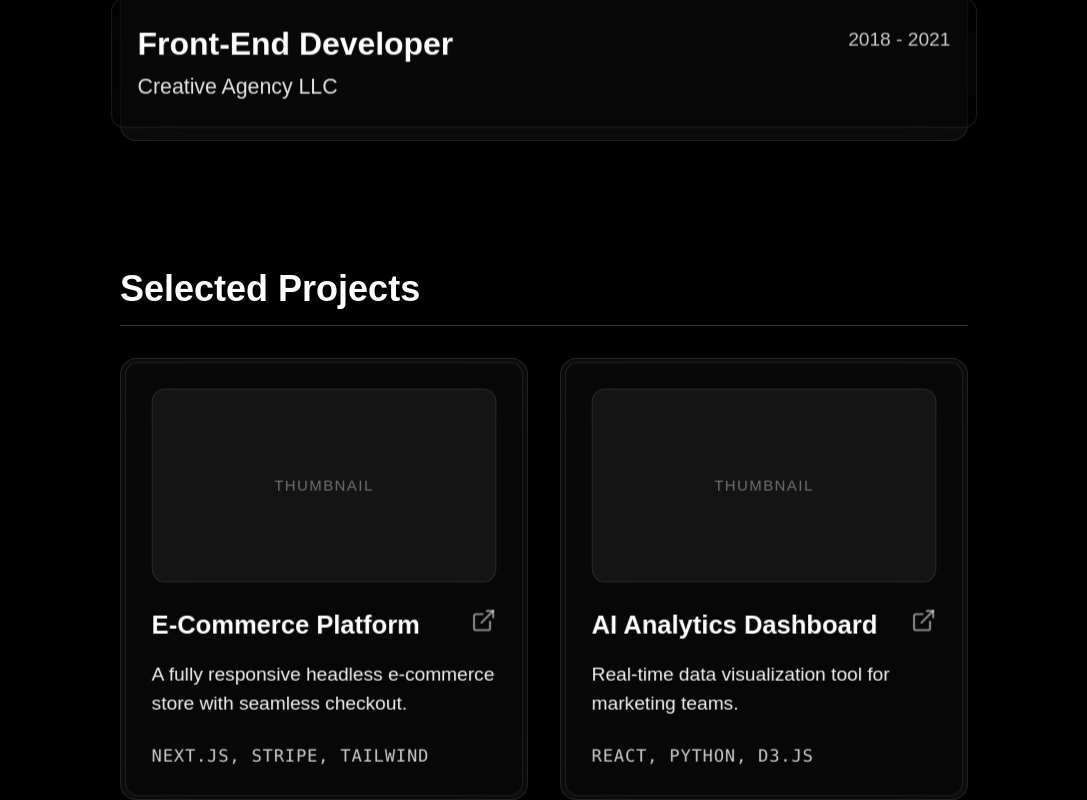
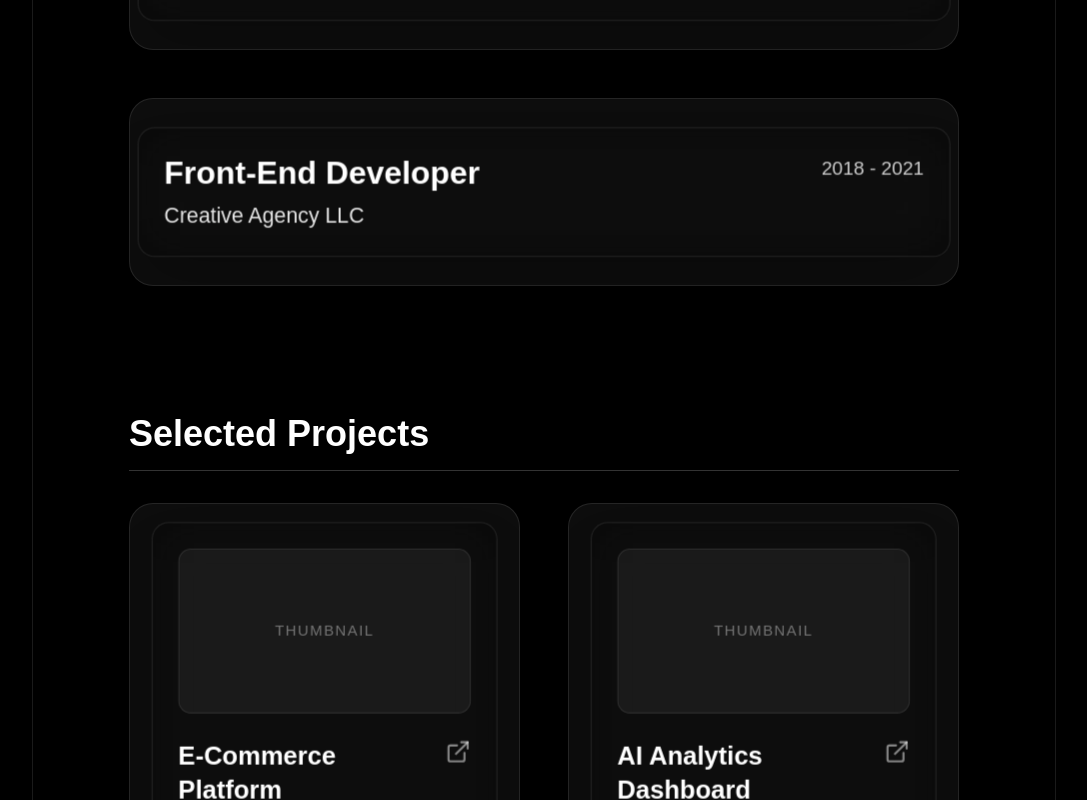
Before and after one commit to bujjujj/personal-portfolio, a Next.js app: page / in a window 1280 px wide. Shown: the part 940-1740 px from the top of the page, without its empty margins (96-1183 px from the left). Built offline with nearby package versions, Linux system fonts and the light colour scheme; a web font is replaced by a local one.

Commit message:
padding update

```diff
--- a/app/page.tsx
+++ b/app/page.tsx
@@ -66,12 +66,13 @@ function ExpandableExperience({ exp }: { exp: any }) {
   return (
     <motion.div layout className="w-full relative z-10">
       <TiltWrapper disabled={isOpen}>
+        {/* UPDATED: Increased padding to p-6 md:p-8 and rounded-3xl to make the base card a larger frame */}
         <motion.div
           layoutId={`popover-base-${uniqueId}`}
-          className={`w-full rounded-2xl transition-colors ${
+          className={`w-full rounded-3xl transition-colors ${
             isOpen
-              ? "bg-white/10 border border-white/20 shadow-2xl p-2"
-              : "bg-white/5 border border-white/10 p-4 cursor-pointer hover:bg-white/10"
+              ? "bg-white/10 border border-white/20 shadow-2xl p-4 md:p-6"
+              : "bg-white/5 border border-white/10 p-6 md:p-8 cursor-pointer hover:bg-white/10"
           }`}
           onClick={() => !isOpen && setIsOpen(true)}
           style={{ transformStyle: "preserve-3d" }}
@@ -80,7 +81,7 @@ function ExpandableExperience({ exp }: { exp: any }) {
             layoutId={`popover-floating-${uniqueId}`}
             animate={{ z: isOpen ? 0 : 60 }}
             style={{ transformStyle: "preserve-3d" }}
-            className={`w-full h-full flex flex-col rounded-xl transition-colors duration-300 ${
+            className={`w-full h-full flex flex-col rounded-2xl transition-colors duration-300 ${
               isOpen
                 ? "bg-transparent p-6"
                 : "bg-black/40 backdrop-blur-xl border border-white/10 shadow-2xl p-6"
@@ -133,7 +134,9 @@ function ExpandableExperience({ exp }: { exp: any }) {
 export default function Home() {
   return (
     <ShaderBackground>
-      <main className="max-w-4xl mx-auto px-6 py-24 md:py-32 space-y-32">
+      <div className="w-full min-h-screen py-12 px-4 md:px-8 lg:py-24">
+
+        <main className="max-w-5xl mx-auto p-8 md:p-16 lg:p-24 rounded-[3rem] bg-black/20 backdrop-blur-md border border-white/10 shadow-[0_0_50px_rgba(0,0,0,0.3)] space-y-32 relative z-20">
 
           {/* HERO SECTION */}
           <motion.section
@@ -168,7 +171,7 @@ export default function Home() {
           {/* EXPERIENCE SECTION */}
           <motion.section initial="hidden" whileInView="visible" viewport={{ once: true, margin: "-100px" }} variants={fadeUp} className="relative z-20">
             <h2 className="text-4xl font-bold font-display text-white mb-8 border-b border-white/20 pb-4">Experience</h2>
-          <div className="space-y-8 flex flex-col">
+            <div className="space-y-12 flex flex-col">
               {experiences.map((exp) => (
                 <ExpandableExperience key={exp.id} exp={exp} />
               ))}
@@ -178,22 +181,20 @@ export default function Home() {
           {/* PROJECTS SECTION */}
           <motion.section initial="hidden" whileInView="visible" viewport={{ once: true, margin: "-100px" }} variants={fadeUp} className="relative z-20">
             <h2 className="text-4xl font-bold font-display text-white mb-8 border-b border-white/20 pb-4">Selected Projects</h2>
-          <div className="grid md:grid-cols-2 gap-8">
+            {/* UPDATED: Increased grid gap to gap-12 so the larger foundation cards don't touch */}
+            <div className="grid md:grid-cols-2 gap-12">
               {projects.map((proj) => (
                 <TiltWrapper key={proj.id}>
-                {/* THE FIX: Added style={{ transformStyle: "preserve-3d" }} to this <a> tag
-                  so the inner layer knows how to pop out in 3D space.
-                */}
+                  {/* UPDATED: Added p-6 md:p-8 and rounded-3xl to increase foundation card size */}
                   <a
                     href={proj.link}
                     style={{ transformStyle: "preserve-3d" }}
-                  className="block group relative h-full w-full rounded-2xl bg-white/5 border border-white/10 p-4 hover:border-white/30 transition-colors"
+                    className="block group relative h-full w-full rounded-3xl bg-white/5 border border-white/10 p-6 md:p-8 hover:border-white/30 transition-colors"
                   >
 
-                  {/* FLOATING LAYER CARD */}
                     <div
                       style={{ transform: "translateZ(60px)", transformStyle: "preserve-3d" }}
-                    className="h-full w-full flex flex-col rounded-xl bg-black/40 backdrop-blur-xl border border-white/10 p-6 shadow-2xl transition-colors group-hover:border-white/30"
+                      className="h-full w-full flex flex-col rounded-2xl bg-black/40 backdrop-blur-xl border border-white/10 p-6 shadow-2xl transition-colors group-hover:border-white/30"
                     >
                       <div className="w-full aspect-video mb-6 rounded-xl bg-white/5 border border-white/10 flex items-center justify-center overflow-hidden shrink-0 group-hover:border-white/20 transition-colors">
                         <span className="text-white/40 text-sm font-sans tracking-widest uppercase">Thumbnail</span>
@@ -225,6 +226,7 @@ export default function Home() {
           </motion.section>
 
         </main>
+      </div>
     </ShaderBackground>
   )
 }
```
Lines whose indentation alone changed are shown as unchanged.
